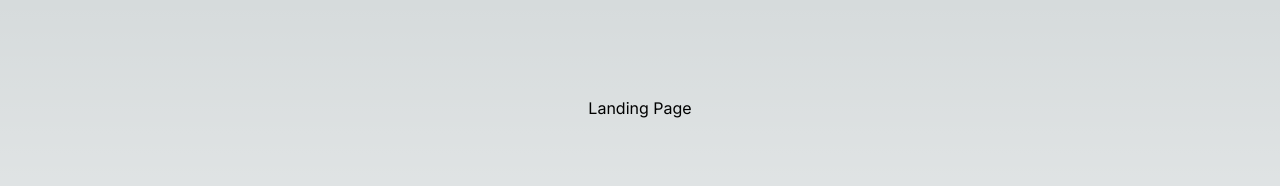
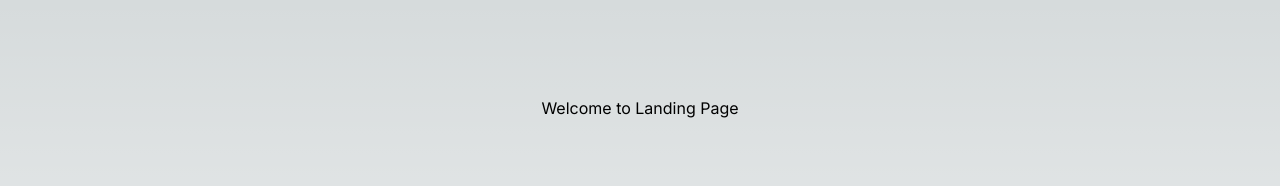
Before and after one commit to kishanshettyb/iandyou-landing-page-eshwarikriya, a Next.js app: page / in a window 1280 px wide. Shown: the top 186 px of the page. Built offline with nearby package versions, Linux system fonts and the light colour scheme.

Commit message:
fix: update page

```diff
--- a/src/app/page.tsx
+++ b/src/app/page.tsx
@@ -1,7 +1,7 @@
 export default function Home() {
   return (
     <main className="flex min-h-screen flex-col items-center justify-between p-24">
-      <p>Landing Page</p>
+      <p>Welcome to Landing Page </p>
     </main>
   )
 }
```
